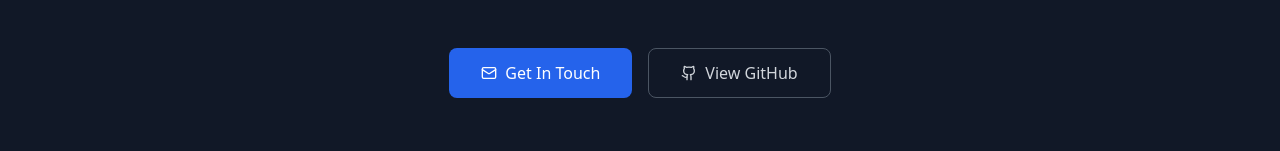
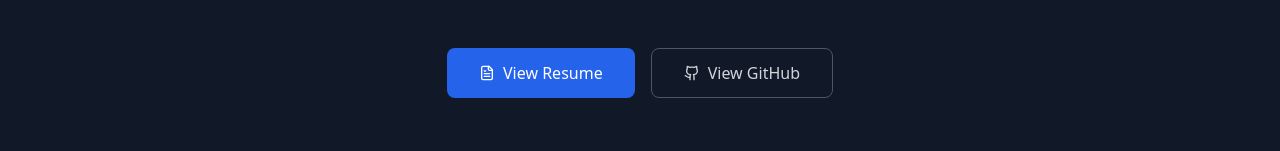
Before and after one commit to kevinkirui2/Portfolio, a React (Create React App) app: page / in a window 1280 px wide. Shown: the part 3636-3787 px from the top of the page. Built offline with nearby package versions, Linux system fonts and the light colour scheme.

Commit message:
Added a resume section

```diff
--- a/src/Components/Main.jsx
+++ b/src/Components/Main.jsx
@@ -1,5 +1,5 @@
 import React, { useState, useEffect } from 'react';
-import { ChevronDown, Github, Linkedin, Mail, ExternalLink, Calendar, Code, Users, ArrowRight } from 'lucide-react';
+import { ChevronDown, FileText, Github, Linkedin, Mail, ExternalLink, Calendar, Code, Users, ArrowRight } from 'lucide-react';
 import logo from "./Images/logo2.png";
 import kev from "./Images/kevin.jpeg";
 import Kktech2 from "./Images/cheffset.png";
@@ -383,8 +383,8 @@ const Main = () => {
           </p>
           <div className="flex flex-col sm:flex-row gap-4 justify-center">
             <button className="px-8 py-3 bg-blue-600 text-white rounded-lg hover:bg-blue-700 transition-colors flex items-center justify-center gap-2">
-              <Mail className="w-4 h-4" />
-             <a href="mailto:kiruikev99@gmail.com" target="_blank" rel="noopener noreferrer">  Get In Touch </a>
+                <FileText className="w-4 h-4" />
+             <a href="https://1drv.ms/b/c/9273c3e03a8e1704/EWkwflDdJ9lCq0oDbpB_P8AB7fXagCPE7K7qJZvjWpWbjQ?e=CcXzK5" target="_blank" rel="noopener noreferrer"> View Resume </a>
             </button>
             <button className="px-8 py-3 border border-gray-600 text-gray-300 rounded-lg hover:bg-gray-800 transition-colors flex items-center justify-center gap-2">
               <Github className="w-4 h-4" />
```
